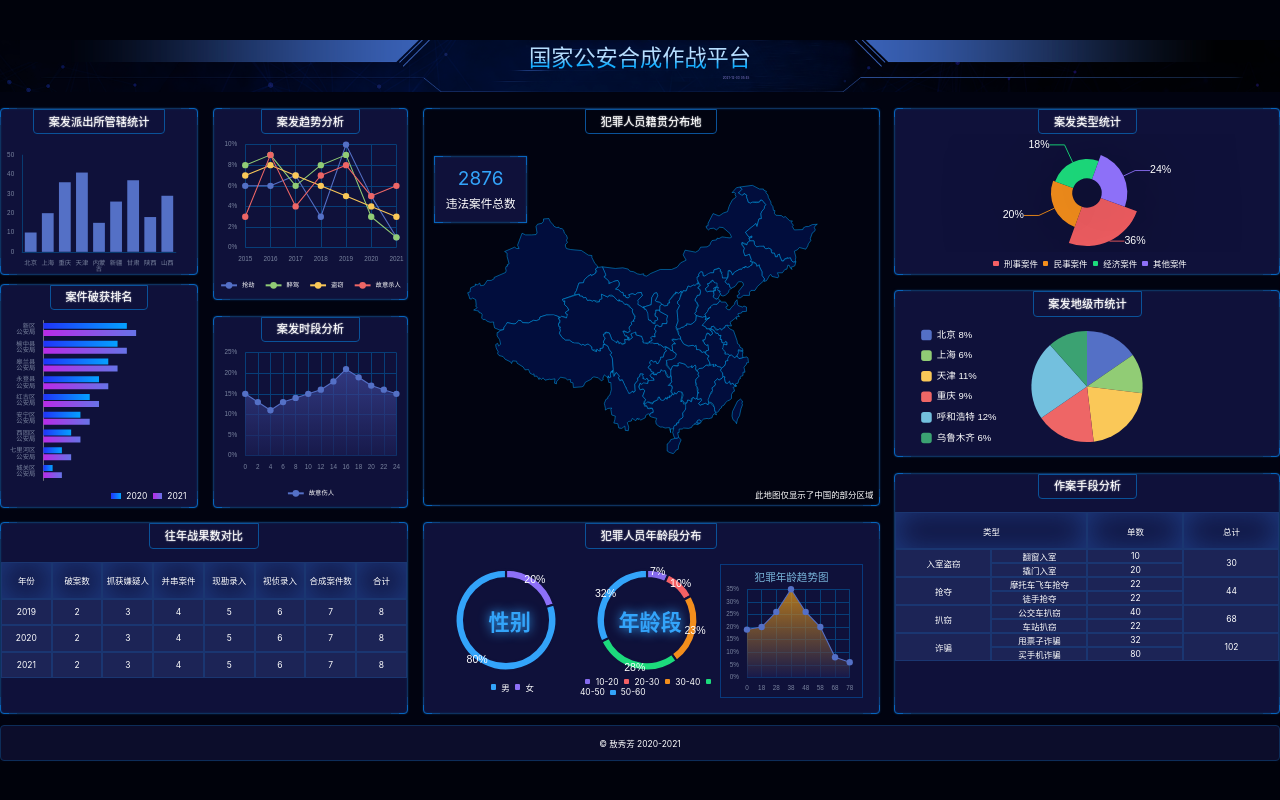
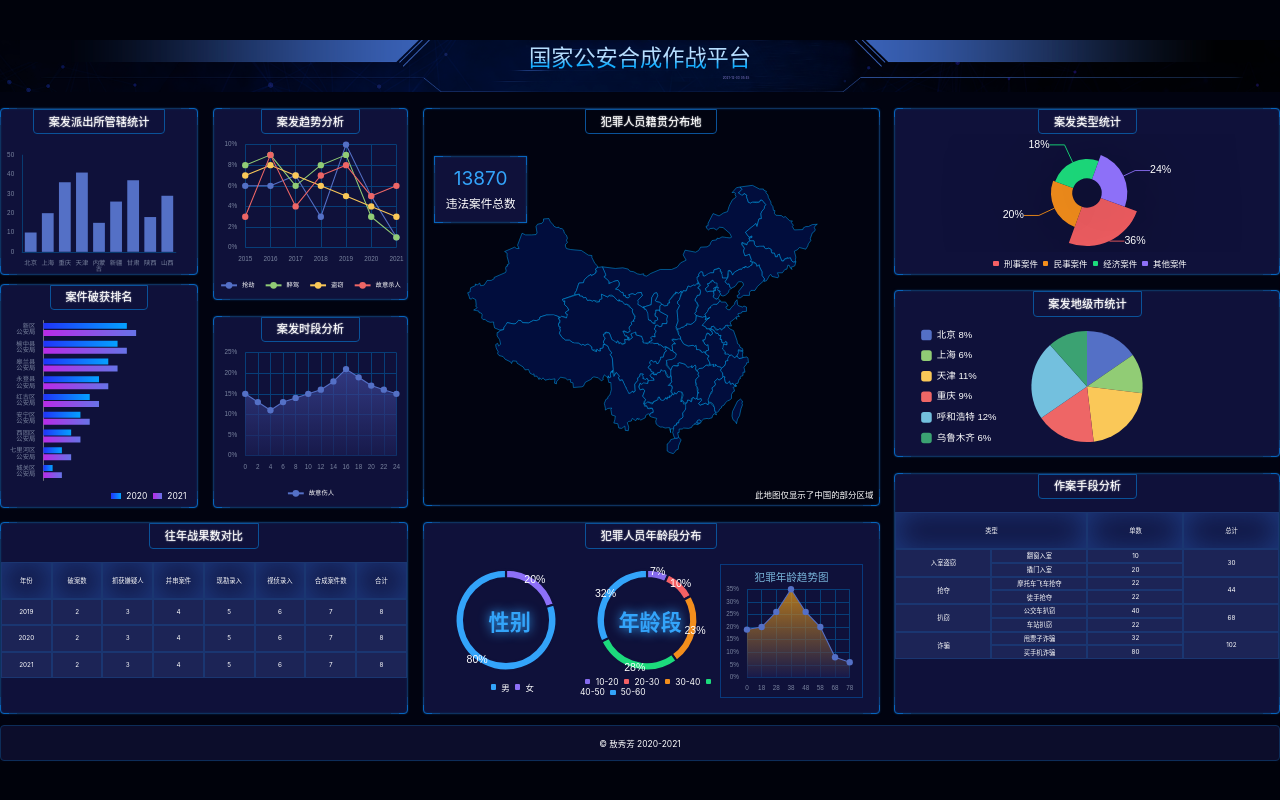
Before and after one commit to ao1115/big-screen, a React (Vite) app: page /#/ in a window 1280 px wide. Shown: the top 800 px of the page. Built offline with nearby package versions, Linux system fonts and the light colour scheme.

Commit message:
完成Chart6界面数据实时更新

```diff
--- a/src/components/chart-6.tsx
+++ b/src/components/chart-6.tsx
@@ -5,9 +5,14 @@ import china from '../geo/china.json';
 export const Chart6 = () => {
     const divRef = useRef(null)
     const colors = { '青海省': '#BB31F7', '甘肃省': '#15B8FD', '四川省': '#06E1EE' };
+    const [n, setN] = React.useState(13860);
     useEffect(() => {
         var myChart = echarts.init(divRef.current);
         //@ts-ignore
+        setInterval(() => {
+            setN(n => n + 1)
+        }, 500)
+        console.log(n)
         echarts.registerMap('CN', china);
         myChart.setOption({
             xAxis: { show: false },
@@ -72,7 +77,7 @@ export const Chart6 = () => {
             <div className="wrapper">
                 <div ref={divRef} className="chart" />
                 <div className="legend bordered">
-                    <span className="number">2876</span>
+                    <span className="number">{n}</span>
                     <span className="违法案件总数">违法案件总数</span>
                 </div>
                 <div className="notes">此地图仅显示了中国的部分区域</div>
--- a/src/pages/home.scss
+++ b/src/pages/home.scss
@@ -69,7 +69,7 @@
             background: #0f113a;
 
             &::before {
-                pointer-events: none;
+                pointer-events: none; //鼠标不会选中这个
                 content: '';
                 position: absolute;
                 left: 0;
@@ -198,6 +198,7 @@
                 table-layout: fixed;
                 margin-top: px(25);
                 border-spacing: 0;
+                font-size: px(12);
 
                 th,
                 td {
```
